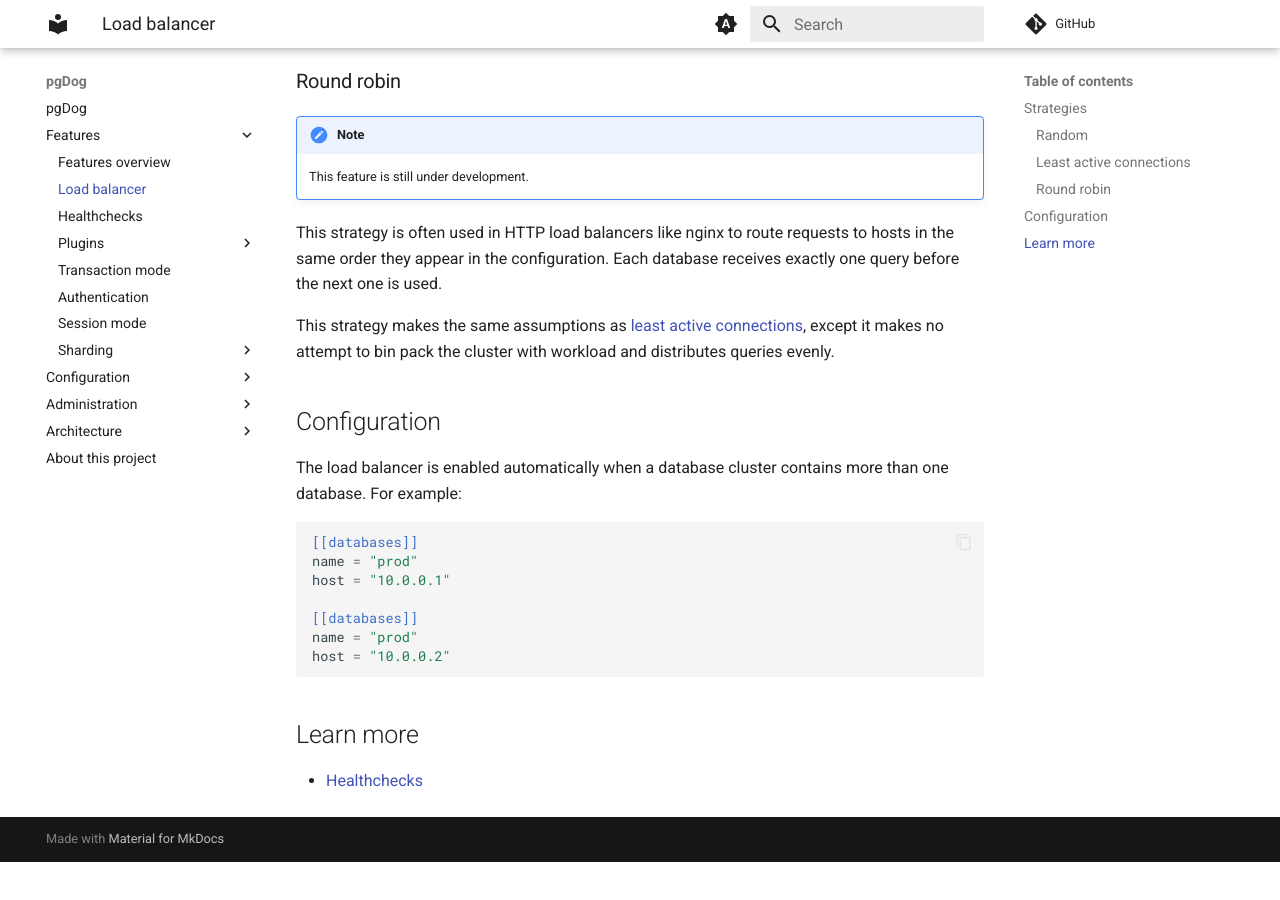
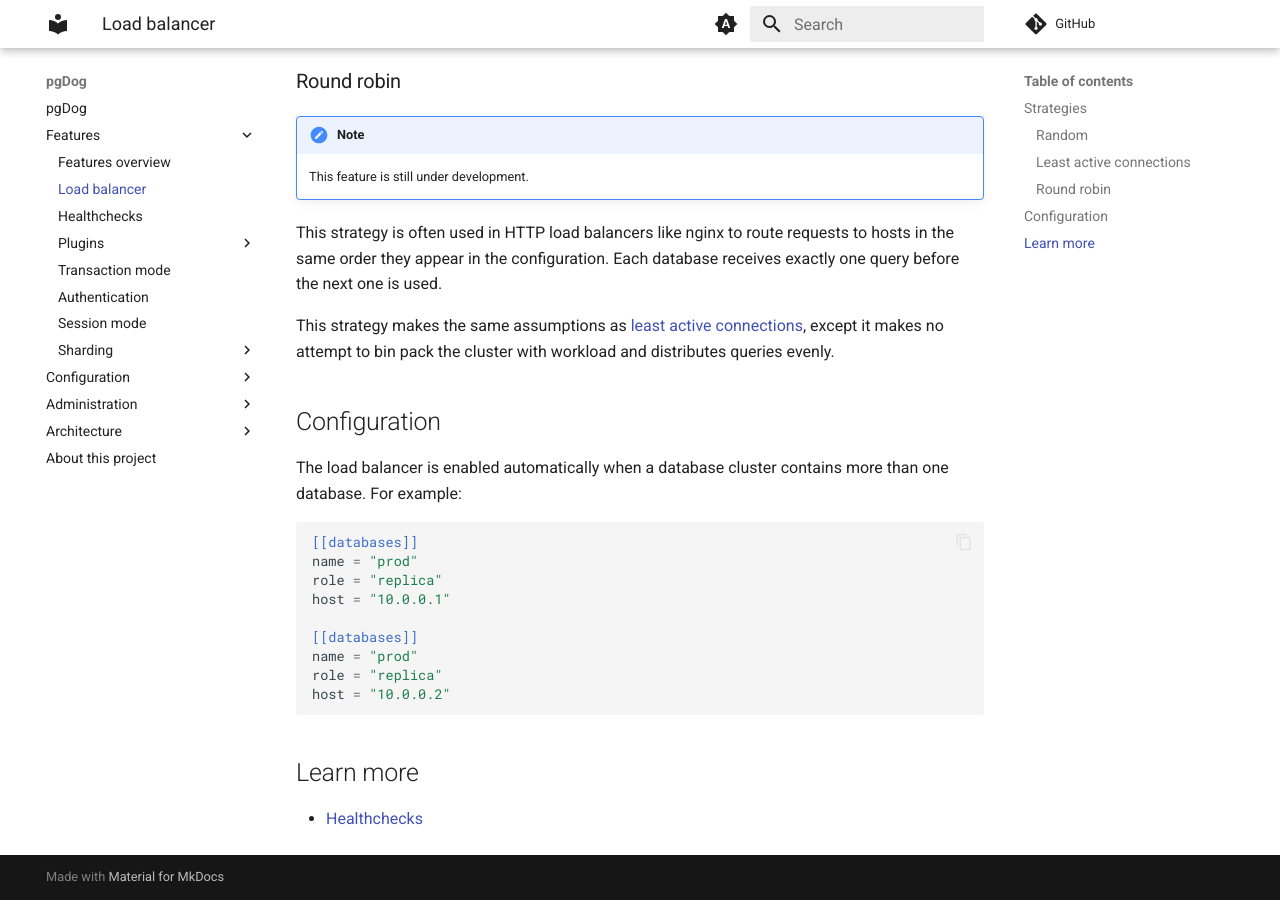
Before and after one commit to tingold/pgdog, an MkDocs documentation site: the page built from docs/docs/features/load-balancer.md, in a window 1280 px wide and 900 px high, scrolled down 1273 px. Built offline with MkDocs 1.6.1 and Material for MkDocs 9.7.7, drawn with Linux system fonts in a browser that asks for light colours; comment, search, counter and statistics services are not loaded; before the commit the page ends 2135 px from its top, so only the background shows below that.

Commit message:
specify role in load balancer docs

````diff
--- a/docs/docs/features/load-balancer.md
+++ b/docs/docs/features/load-balancer.md
@@ -57,10 +57,12 @@ one database. For example:
 ```toml
 [[databases]]
 name = "prod"
+role = "replica"
 host = "10.0.0.1"
 
 [[databases]]
 name = "prod"
+role = "replica"
 host = "10.0.0.2"
 ```
 
````
